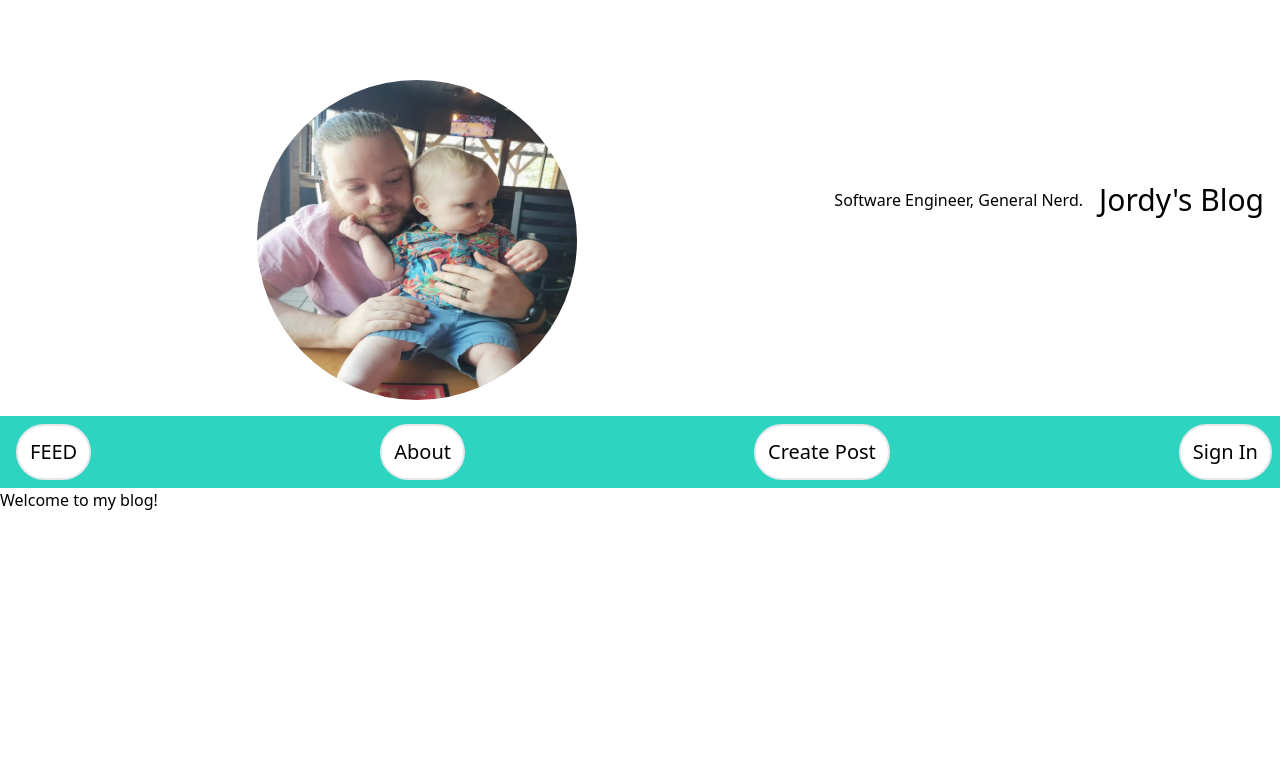
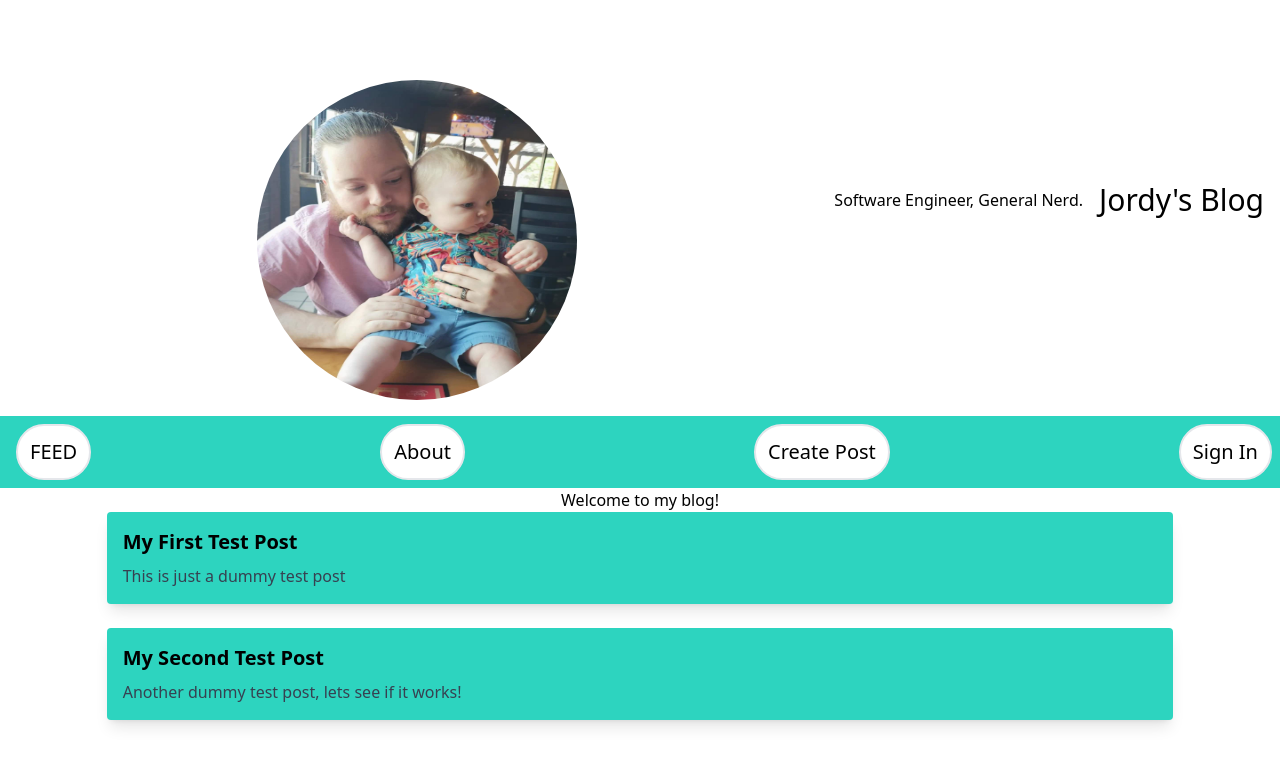
Before and after one commit to njandersen/personal-blogv2-frontend, a React (Vite) app: page / in a window 1280 px wide. Shown: the top 766 px of the page. Built offline with nearby package versions, Linux system fonts and the light colour scheme.

Commit message:
add post feed to display posts on main page

```diff
--- a/src/App.jsx
+++ b/src/App.jsx
@@ -1,10 +1,26 @@
 import { GiHamburgerMenu } from "react-icons/gi";
+import PostFeed from "./components/Posts/PostFeed";
 
-function App() {
+const DUMMY_POSTS = [
+  {
+    slug: "first-post",
+    title: "My First Test Post",
+    content: "This is just a dummy test post",
+  },
+  {
+    slug: "second-post",
+    title: "My Second Test Post",
+    content: "Another dummy test post, lets see if it works!",
+  },
+];
+
+function App({ posts }) {
   return (
-    <>
+    <div className="flex flex-col justify-center items-center">
       <h1>Welcome to my blog!</h1>
-    </>
+      <h1>{console.log(posts)}</h1>
+      <PostFeed posts={posts} />
+    </div>
   );
 }
 
--- /dev/null
+++ b/src/components/Posts/PostFeed.jsx
@@ -0,0 +1,10 @@
+import PostItem from "./PostItem";
+
+function PostFeed({ posts }) {
+  console.log(posts);
+  return posts
+    ? posts.map((post) => <PostItem post={post} key={post.slug} />)
+    : null;
+}
+
+export default PostFeed;
--- /dev/null
+++ b/src/components/Posts/PostItem.jsx
@@ -0,0 +1,12 @@
+function PostItem({ post }) {
+  return (
+    <div className=" w-5/6 p-4 mb-6 rounded overflow-hidden shadow-lg bg-teal-400">
+      <h2 className="font-bold text-xl mb-2">{post.title}</h2>
+      <div className="items-center">
+        <p className="text-gray-700 text-base">{post.content}</p>
+      </div>
+    </div>
+  );
+}
+
+export default PostItem;
--- a/src/main.jsx
+++ b/src/main.jsx
@@ -6,10 +6,23 @@ import Banner from "./components/UI/Banner";
 import Navbar from "./components/UI/Navbar";
 import "./index.css";
 
+const DUMMY_POSTS = [
+  {
+    slug: "first-post",
+    title: "My First Test Post",
+    content: "This is just a dummy test post",
+  },
+  {
+    slug: "second-post",
+    title: "My Second Test Post",
+    content: "Another dummy test post, lets see if it works!",
+  },
+];
+
 ReactDOM.createRoot(document.getElementById("root")).render(
   <React.StrictMode>
     <Banner />
     <Navbar />
-    <App />
+    <App posts={DUMMY_POSTS} />
   </React.StrictMode>
 );
```
